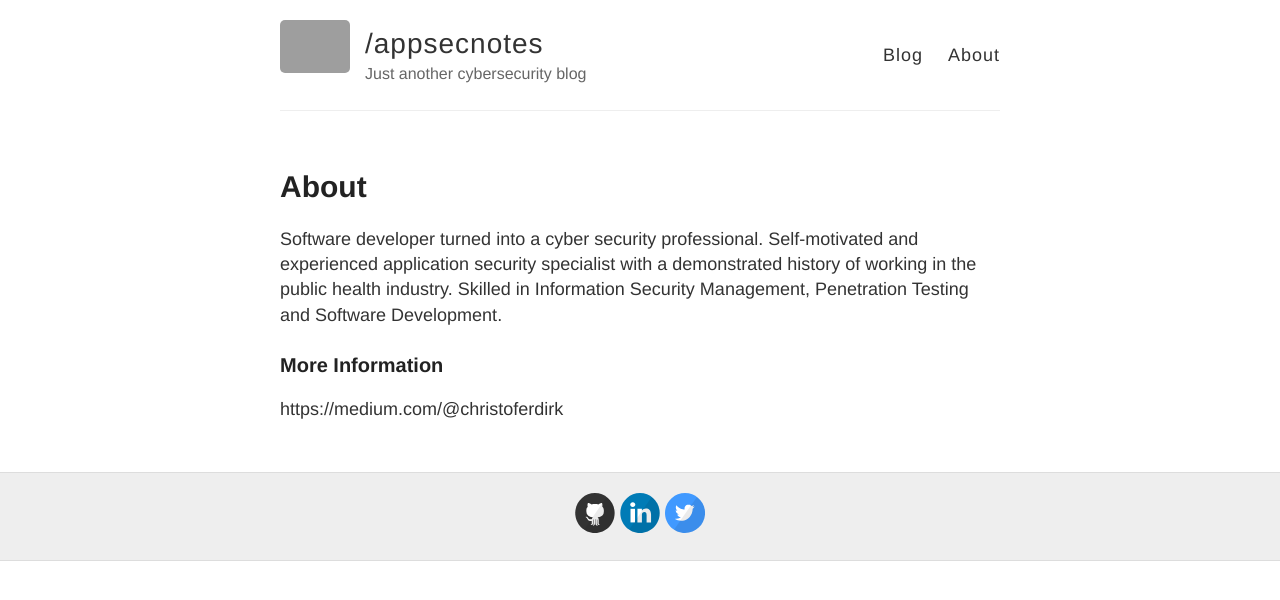
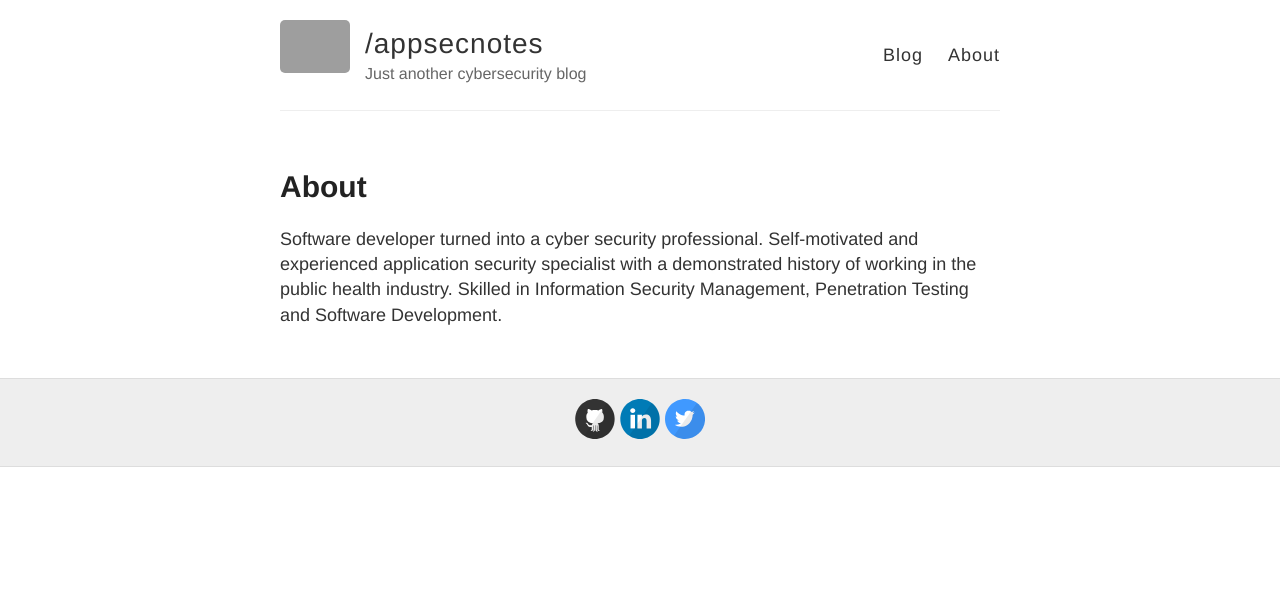
Before and after one commit to christofersimbar/christofersimbar.github.io, a Jekyll site: the page built from about.md, in a window 1280 px wide. Shown: the top 600 px of the page. Built offline with Jekyll 4.4.1, drawn with Linux system fonts in a browser that asks for light colours; grey boxes are pictures that could not be loaded.

Commit message:
Update about.md

```diff
--- a/about.md
+++ b/about.md
@@ -5,7 +5,3 @@ permalink: /about/
 ---
 
 Software developer turned into a cyber security professional. Self-motivated and experienced application security specialist with a demonstrated history of working in the public health industry. Skilled in Information Security Management, Penetration Testing and Software Development.
-
-### More Information
-
-https://medium.com/@christoferdirk
```
